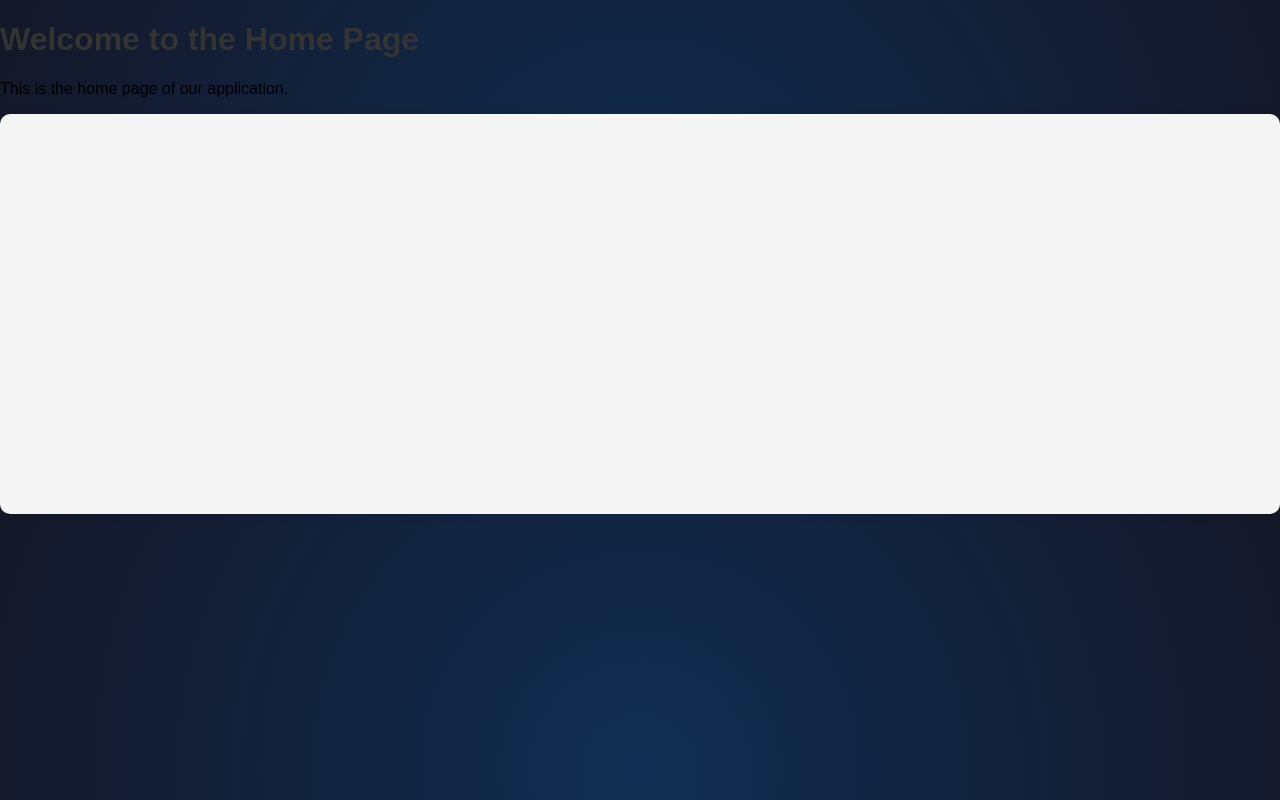
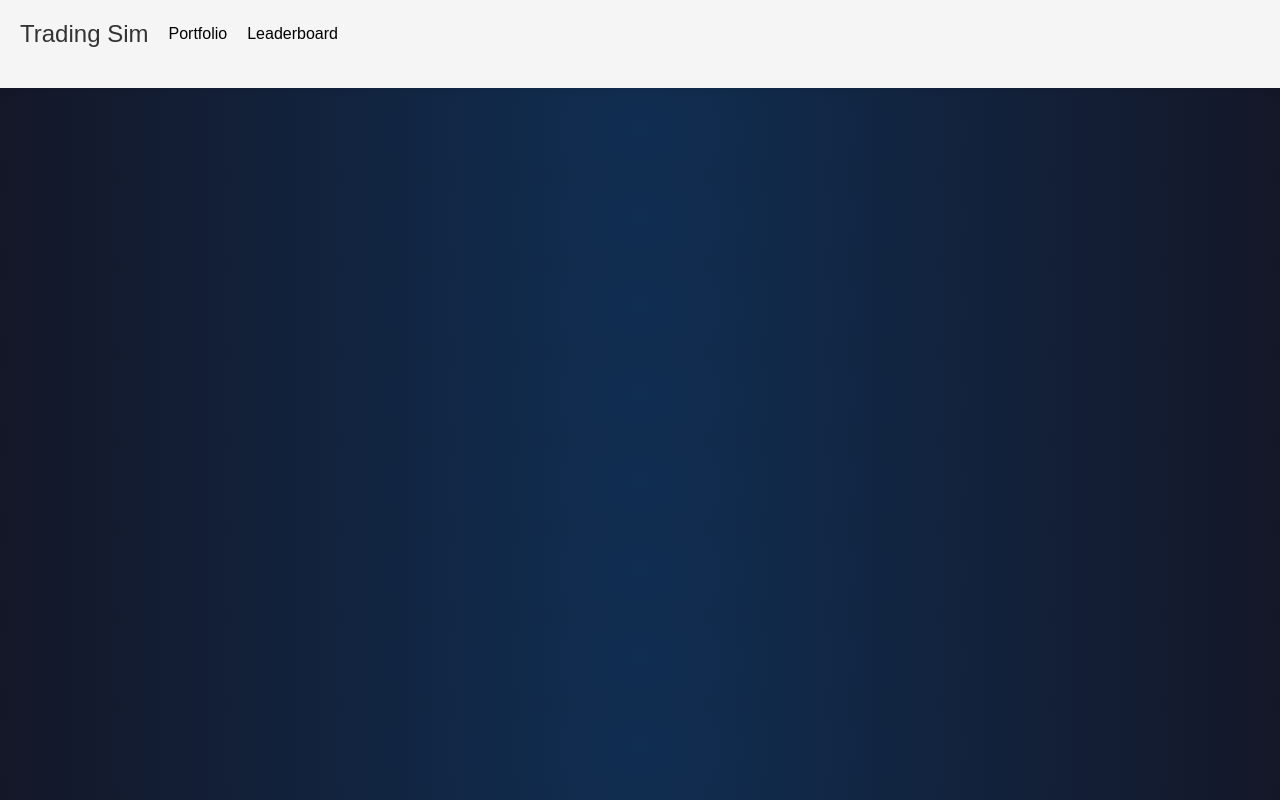
Before and after one commit to Crackvignoule/trading-sim, a React (Create React App) app in the folder client/: page / in a window 1280 px wide. Built offline with nearby package versions, Linux system fonts and the light colour scheme; no server answers.

Commit message:
added navbar

```diff
--- a/client/src/components/Chart/Chart.js
+++ b/client/src/components/Chart/Chart.js
@@ -2,7 +2,7 @@ import React, { useEffect, useRef, useState } from 'react';
 import createLineChart from './LineChart/LineChart';
 import { ChartContainer } from './Chart.styles';
 
-function ChartComponent() {
+function Chart() {
     const chartContainerRef = useRef();
     const chartRef = useRef();
 	const [data, setData] = useState([]);
@@ -32,4 +32,4 @@ function ChartComponent() {
     return <ChartContainer ref={chartContainerRef} />;
 }
 
-export default ChartComponent;
+export default Chart;
--- a/client/src/components/Chart/Chart.styles.js
+++ b/client/src/components/Chart/Chart.styles.js
@@ -4,8 +4,6 @@ export const ChartContainer = styled.div`
   display: flex;
   justify-content: center;
   align-items: center;
-  height: 400px;
-  width: 100%;
   background-color: #f5f5f5;
   border-radius: 10px;
   box-shadow: 0px 0px 10px 0px rgba(0,0,0,0.1);
--- a/client/src/components/NavBar/NavBar.js
+++ b/client/src/components/NavBar/NavBar.js
@@ -0,0 +1,15 @@
+import { Nav, NavBarContainer, Link, Title } from "./NavBar.styles";
+
+function NavBar() {
+    return (
+        <NavBarContainer>
+            <Nav>
+                <Title href="/">Trading Sim</Title>
+                <Link href="/portfolio">Portfolio</Link>
+                <Link href="/leaderboard">Leaderboard</Link>
+            </Nav>
+        </NavBarContainer>
+    );
+}
+
+export default NavBar;
--- a/client/src/components/NavBar/NavBar.styles.js
+++ b/client/src/components/NavBar/NavBar.styles.js
@@ -0,0 +1,32 @@
+import styled from "styled-components";
+
+export const NavBarContainer = styled.div`
+    display: flex;
+    background-color: #f5f5f5;
+    box-shadow: 0px 0px 10px 0px rgba(0, 0, 0, 0.1);
+    `;
+
+export const Nav = styled.nav`
+    display: flex;
+    justify-content: center; // Center the links horizontally
+    align-items: center; // Center the links vertically
+    padding: 20px;
+    background-color: #f5f5f5;
+    margin-bottom: 20px;
+    `;
+
+export const Title = styled.a`
+    font-family: EuclidCircularSemiBold, sans-serif;
+    font-size: 1.5em;
+    color: #333;
+    `;
+
+export const Link = styled.a`
+color: #000;
+text-decoration: none;
+margin-left: 20px; // Add some margin to the left of each link
+
+&:first-child {
+  margin-left: 0; // Remove the margin from the first link
+}
+`;
--- a/client/src/pages/Home/Home.js
+++ b/client/src/pages/Home/Home.js
@@ -1,12 +1,12 @@
 import React, { useState, useEffect } from 'react';
 import Chart from '../../components/Chart/Chart';
+import NavBar from '../../components/NavBar/NavBar';
 
 function Home() {
 
     return (
         <div>
-          <h1>Welcome to the Home Page</h1>
-          <p>This is the home page of our application.</p>
+          <NavBar />
           <Chart />
         </div>
       );
--- a/client/src/pages/Leaderboard/Leaderboard.js
+++ b/client/src/pages/Leaderboard/Leaderboard.js
@@ -1,6 +1,9 @@
+import NavBar from "../../components/NavBar/NavBar";
+
 function Leaderboard() {
     return (
       <div>
+        <NavBar />
         <h1>Welcome to the Leaderboard</h1>
       </div>
     );
--- a/client/src/pages/Portfolio/Portfolio.js
+++ b/client/src/pages/Portfolio/Portfolio.js
@@ -1,6 +1,9 @@
+import NavBar from "../../components/NavBar/NavBar";
+
 function Portfolio() {
     return (
       <div>
+        <NavBar />
         <h1>Welcome to your Portfolio</h1>
       </div>
     );
```
